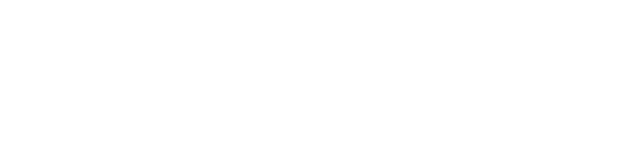
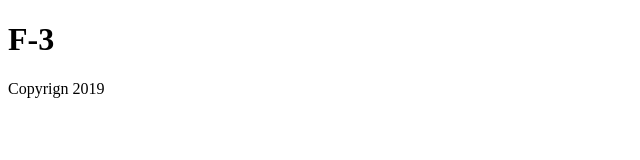
Before and after one commit to 7Evgenii7/L-3, a plain HTML site: page index.html in a window 1280 px wide. Shown: the whole page, without its empty margins (0-640 px from the left). Drawn offline with Linux system fonts and the light colour scheme.

Commit message:
Footer added

```diff
--- a/index.html
+++ b/index.html
@@ -7,6 +7,7 @@
   <title>Document</title>
 </head>
 <body>
-
+<h1>F-3</h1>
+<footer>Copyrign 2019</footer>
 </body>
 </html>
```
